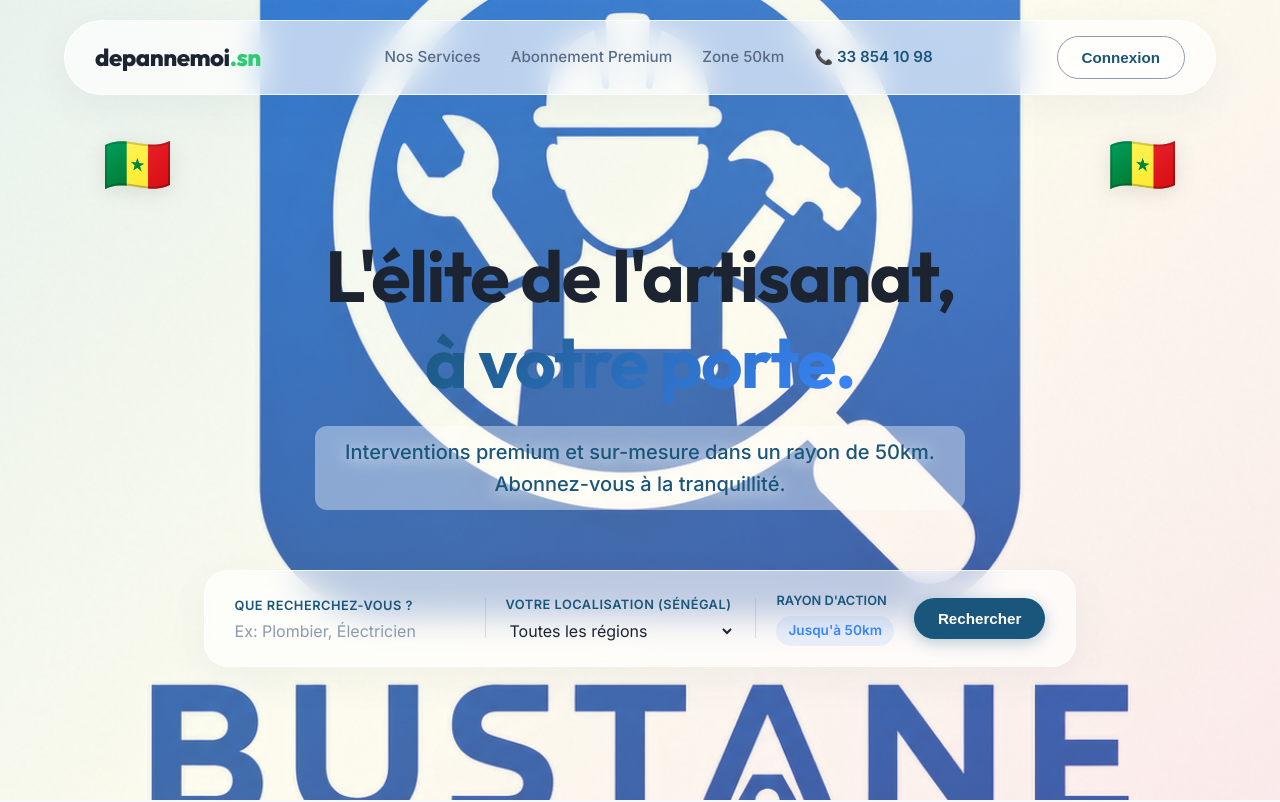
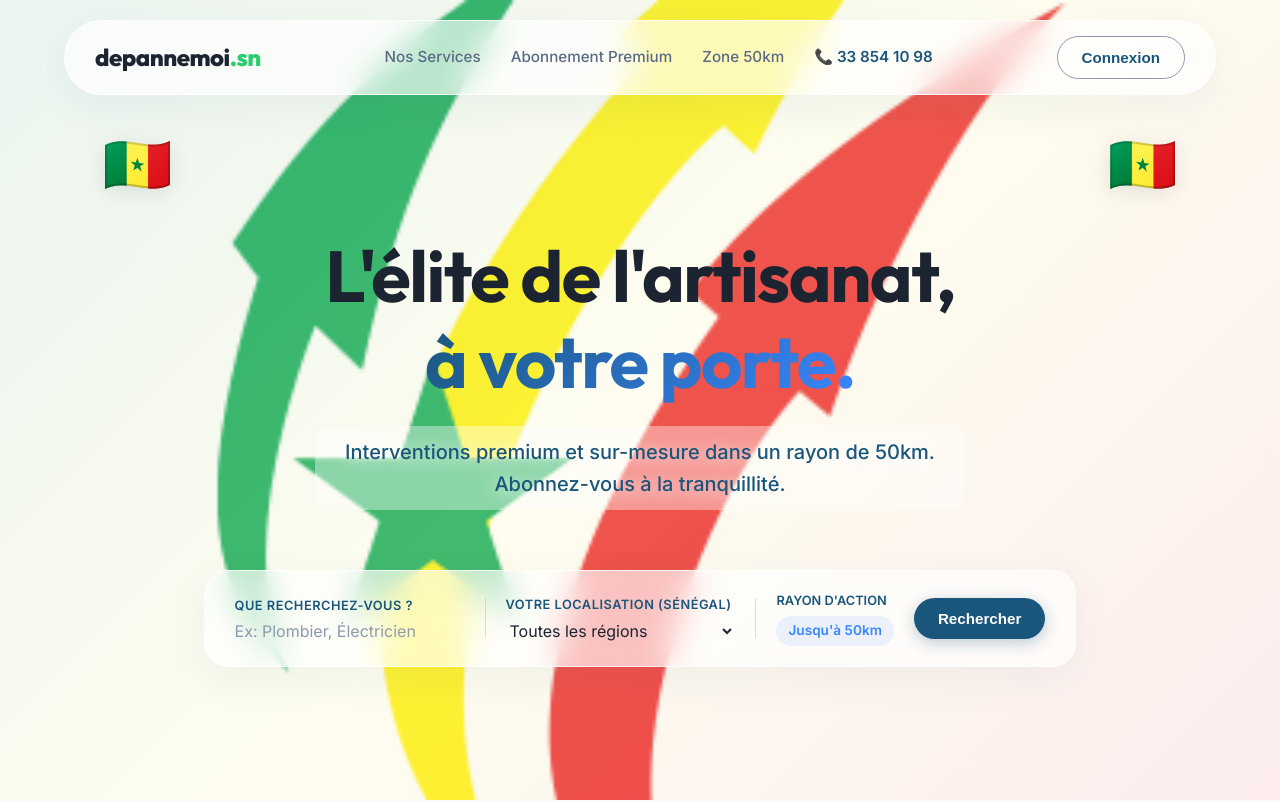
Before and after one commit to cheikhtngom-lang/Depanne-moi, a website: page index.html in a window 1280 px wide. Shown: the top 802 px of the page. Drawn offline with nearby package versions, Linux system fonts and the light colour scheme.

```diff
--- a/index.html
+++ b/index.html
@@ -20,7 +20,7 @@
 <body>
     <!-- Background Elements -->
     <div class="bg-abstract"
-        style="background-image: url('./Bustane.png');">
+        style="background-image: url('./fonds.png');">
     </div>
 
     <!-- Navigation -->
```
Also changed, not shown: fonds.png (renamed from images.png).
